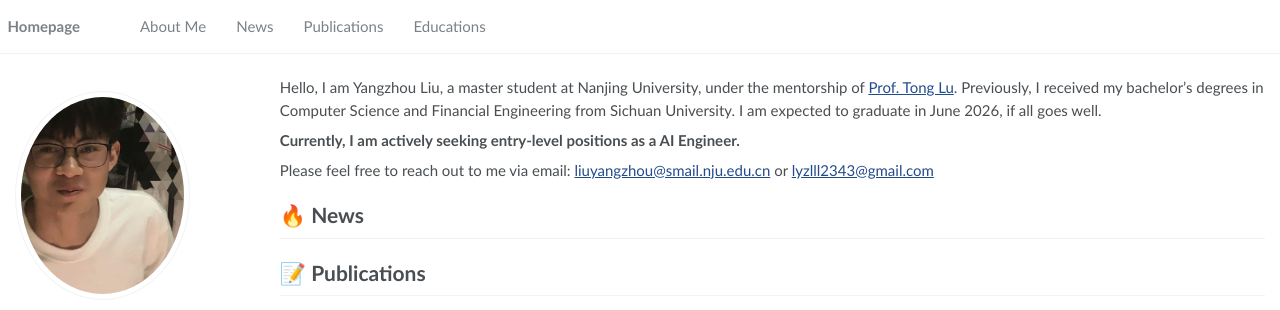
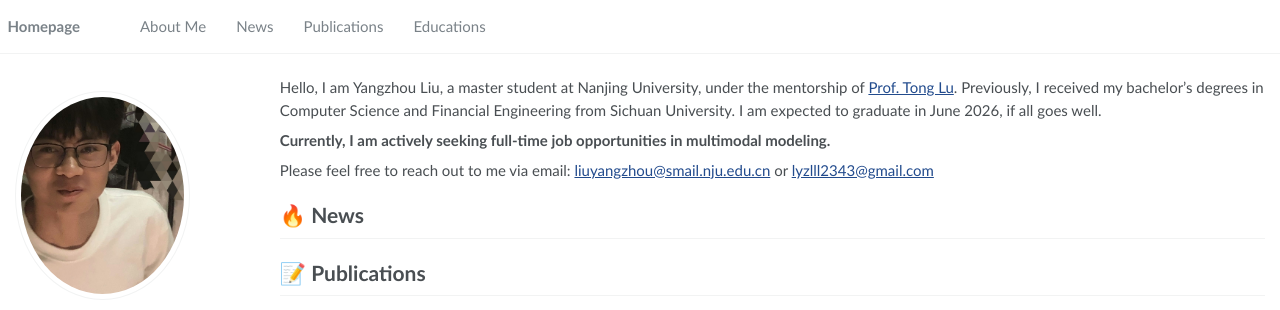
Before and after one commit to lll2343/lll2343.github.io, a Jekyll site: the page built from _pages/about.md, in a window 1280 px wide and 1051 px high. Shown: the top 310 px of the window. Built offline with Jekyll 4.4.1, drawn with Linux system fonts in a browser that asks for light colours.

Commit message:
job seek

```diff
--- a/_pages/about.md
+++ b/_pages/about.md
@@ -12,7 +12,7 @@ redirect_from:
 
  Hello, I am Yangzhou Liu, a master student at Nanjing University, under the mentorship of [Prof. Tong Lu](https://cs.nju.edu.cn/lutong/). Previously, I received my bachelor’s degrees in Computer Science and Financial Engineering from Sichuan University. I am expected to graduate in June 2026, if all goes well.
 
-**Currently, I am actively seeking entry-level positions as a AI Engineer.**
+**Currently, I am actively seeking full-time job opportunities in multimodal modeling.**
 
 Please feel free to reach out to me via email: [liuyangzhou@smail.nju.edu.cn](liuyangzhou@smail.nju.edu.cn) or [lyzlll2343@gmail.com](lyzlll2343@gmail.com)
 
```
